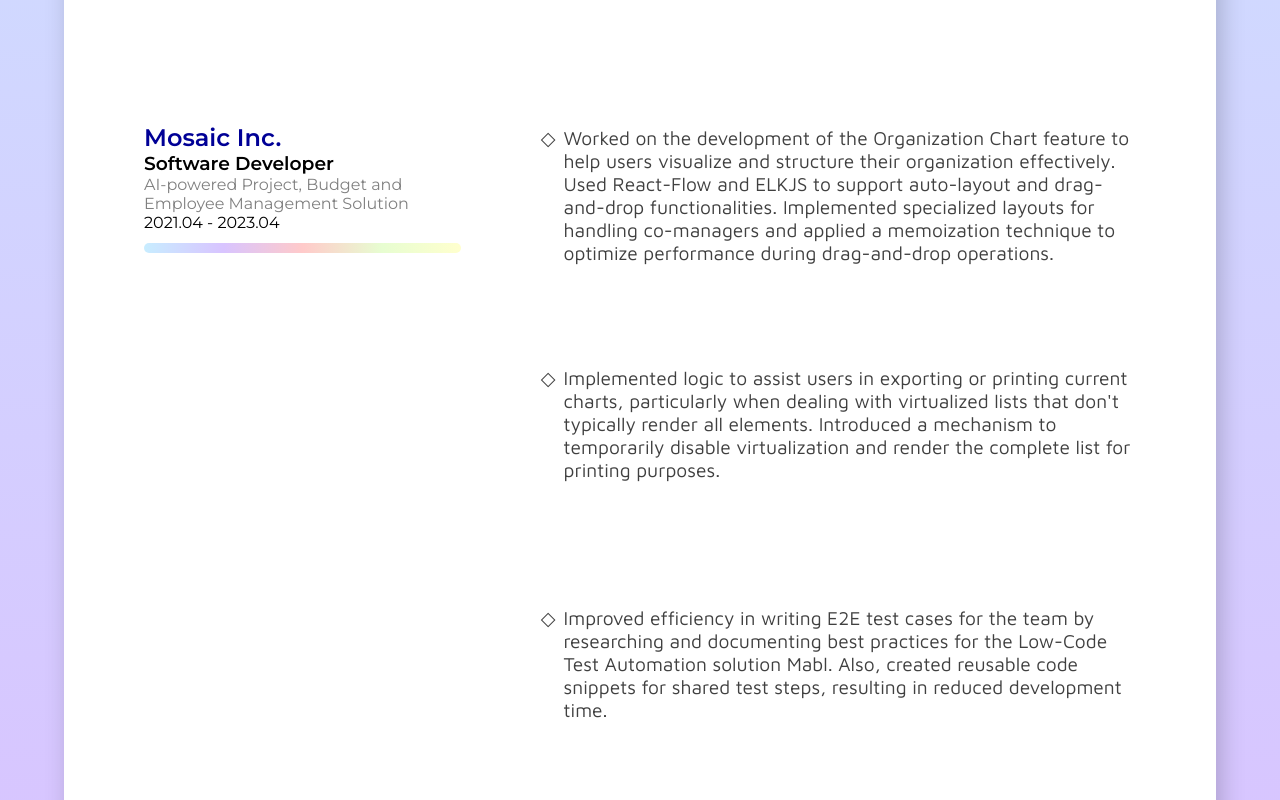
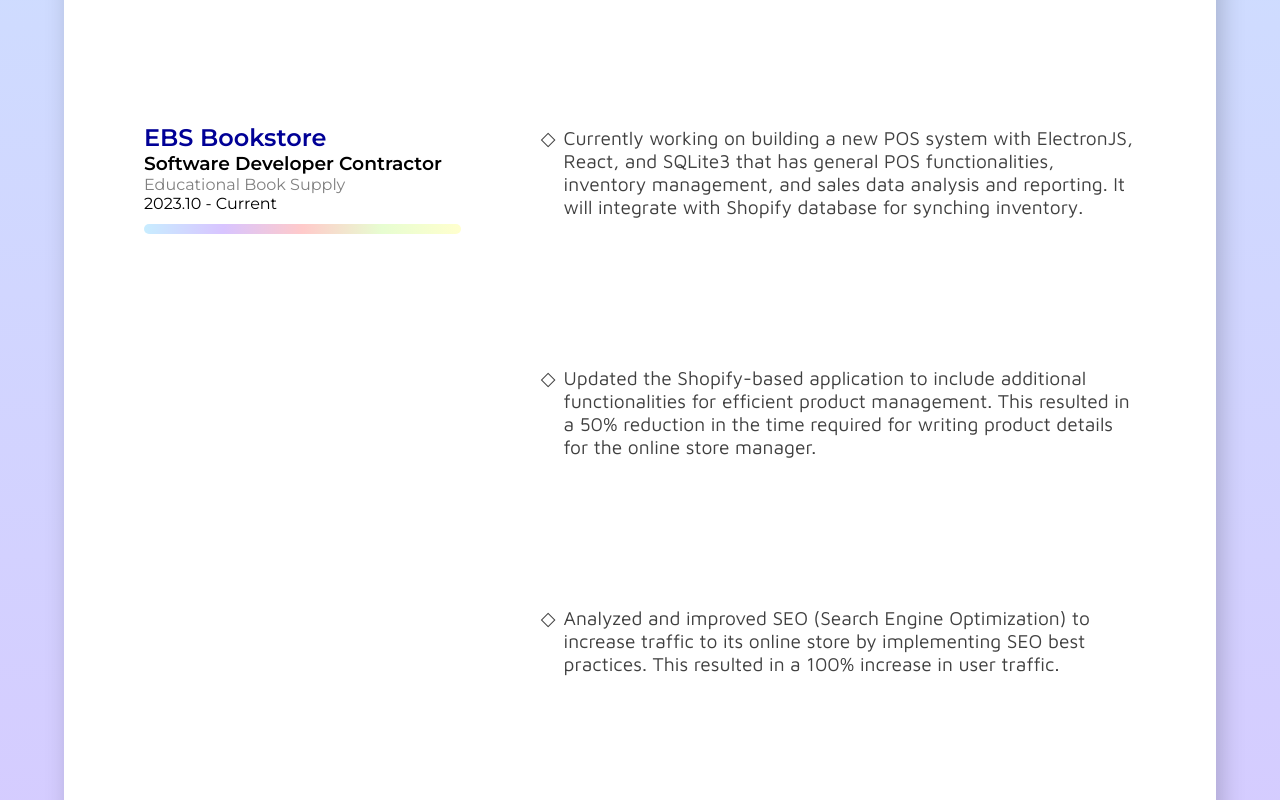
Before and after one commit to chanoonna/chanoonna, a React app: page / in a window 1280 px wide. Shown: the part 920-1720 px from the top of the page. Built offline with nearby package versions, Linux system fonts and the light colour scheme.

Commit message:
Update potfolio details as of updated resume

```diff
--- a/src/components/AboutMe.scss
+++ b/src/components/AboutMe.scss
@@ -29,6 +29,7 @@
   list-style-type: none;
 }
 
+.non-tech-skill,
 .other-experience,
 .about-me-language {
   width: fit-content;
@@ -55,6 +56,7 @@
   }
 }
 
+.section-card-right-item.about-me.non-tech-skills,
 .section-card-right-item.about-me.other-experiences,
 .section-card-right-item.about-me.languages {
   display: flex;
--- a/src/components/AboutMe.tsx
+++ b/src/components/AboutMe.tsx
@@ -45,6 +45,14 @@
                 </li>
               ))}
             </ul>
+            <h3>Soft skills</h3>
+            <ul className="section-card-right-item about-me non-tech-skills">
+              {NON_TECH_SKILLS.map((nonTechSkill) => (
+                <li key={nonTechSkill} className="non-tech-skill">
+                  {nonTechSkill}
+                </li>
+              ))}
+            </ul>
           </div>
         </li>
       </ul>
@@ -54,10 +62,13 @@
 
 const LANGUAGES = ['Javascript', 'Typescript', 'C', 'C++', 'Haskell', 'Ruby'];
 const OTHER_EXPERIENCES = [
+  'HTML',
+  'CSS',
   'React',
   'Redux',
   'Redux-saga',
   'webpack',
+  'node.js',
   'express',
   'Ruby on rails',
   'electron',
@@ -66,8 +77,17 @@
   'postgresql',
   'sqlite3',
   'jest',
+  'react testing library',
   'mocha',
   'cypress',
   'circleci',
   'storybook'
 ];
+
+const NON_TECH_SKILLS = [
+  'Task Management',
+  'Problem Solving',
+  'Agile Development',
+  'Adaptability',
+  'Fast Learner'
+];
--- a/src/components/Career.tsx
+++ b/src/components/Career.tsx
@@ -1,9 +1,15 @@
 import './Career.scss';
-import { Fragment } from 'react';
+import { Fragment, useMemo } from 'react';
 import { useIsSectionEnabled } from './hooks/useIsSectionEnabled';
 
 export const Career = () => {
   const isSectionEnabled = useIsSectionEnabled('section-container.career');
+
+  const career = useMemo(() => {
+    const reversed = [...CAREER].reverse();
+
+    return reversed;
+  }, []);
 
   return (
     <section className="section-container career">
@@ -17,7 +23,7 @@
         />
       </h1>
       <ul className="section-list career">
-        {CAREER.map((career) => (
+        {career.map((career) => (
           <Fragment key={career.id}>
             <CareerCard career={career} />
           </Fragment>
@@ -81,10 +87,12 @@
     period: '2021.04 - 2023.04',
     achievements: [
       'Worked on the development of the Organization Chart feature to help users visualize and structure their organization effectively. Used React-Flow and ELKJS to support auto-layout and drag-and-drop functionalities. Implemented specialized layouts for handling co-managers and applied a memoization technique to optimize performance during drag-and-drop operations.',
+      'Improved the performance of one of the data visualization features by implementing virtualization and lazy loading techniques. This resulted in a 20% decrease in network response time due to a reduced initial data fetching size and 10% faster rendering.',
       "Implemented logic to assist users in exporting or printing current charts, particularly when dealing with virtualized lists that don't typically render all elements. Introduced a mechanism to temporarily disable virtualization and render the complete list for printing purposes.",
       'Improved efficiency in writing E2E test cases for the team by researching and documenting best practices for the Low-Code Test Automation solution Mabl. Also, created reusable code snippets for shared test steps, resulting in reduced development time.',
       'Performed thorough security audits on sections displaying user-provided data, mitigating XSS vulnerabilities by utilizing a string escape library for proper content escaping. Additionally, addressed potential security risks by implementing permission checks in previously unchecked API calls. Rectified instances of incorrect string escaping, ensuring the correct display of content across the application.',
-      'Managed tickets to enhance team efficiency by prioritizing them based on complexity and estimated time. Achieved this by creating and linking JIRA tickets to relevant Slack messages, streamlining communication and task management processes.'
+      'Managed tickets to enhance team efficiency by prioritizing them based on complexity and estimated time. Achieved this by creating and linking JIRA tickets to relevant Slack messages, streamlining communication and task management processes.',
+      'Developed several new features mainly for data creation, modification and visualization with various types of charts.'
     ],
     skills: [
       'Javascript',
@@ -95,5 +103,26 @@
       'PostgreSQL',
       'Task Management'
     ]
+  },
+  {
+    id: 2,
+    company: 'EBS Bookstore',
+    description: 'Educational Book Supply',
+    position: 'Software Developer Contractor',
+    url: 'https://www.ebsbookstore.com/',
+    period: '2023.10 - Current',
+    achievements: [
+      'Currently working on building a new POS system with ElectronJS, React, and SQLite3 that has general POS functionalities, inventory management, and sales data analysis and reporting. It will integrate with Shopify database for synching inventory.',
+      'Updated the Shopify-based application to include additional functionalities for efficient product management. This resulted in a 50% reduction in the time required for writing product details for the online store manager.',
+      'Analyzed and improved SEO (Search Engine Optimization) to increase traffic to its online store by implementing SEO best practices. This resulted in a 100% increase in user traffic.'
+    ],
+    skills: [
+      'Javascript',
+      'Typescript',
+      'Liquid',
+      'Electron',
+      'React',
+      'SQLite3'
+    ]
   }
 ];
```
